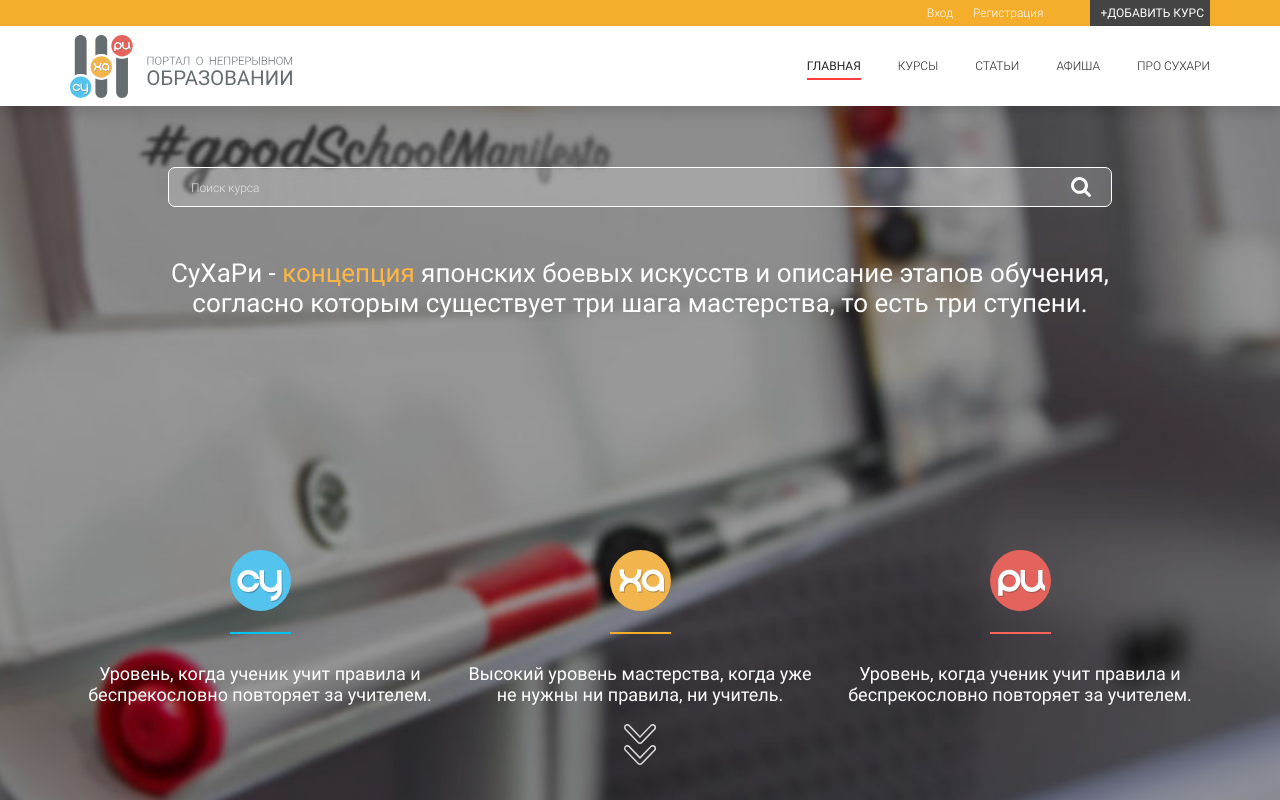
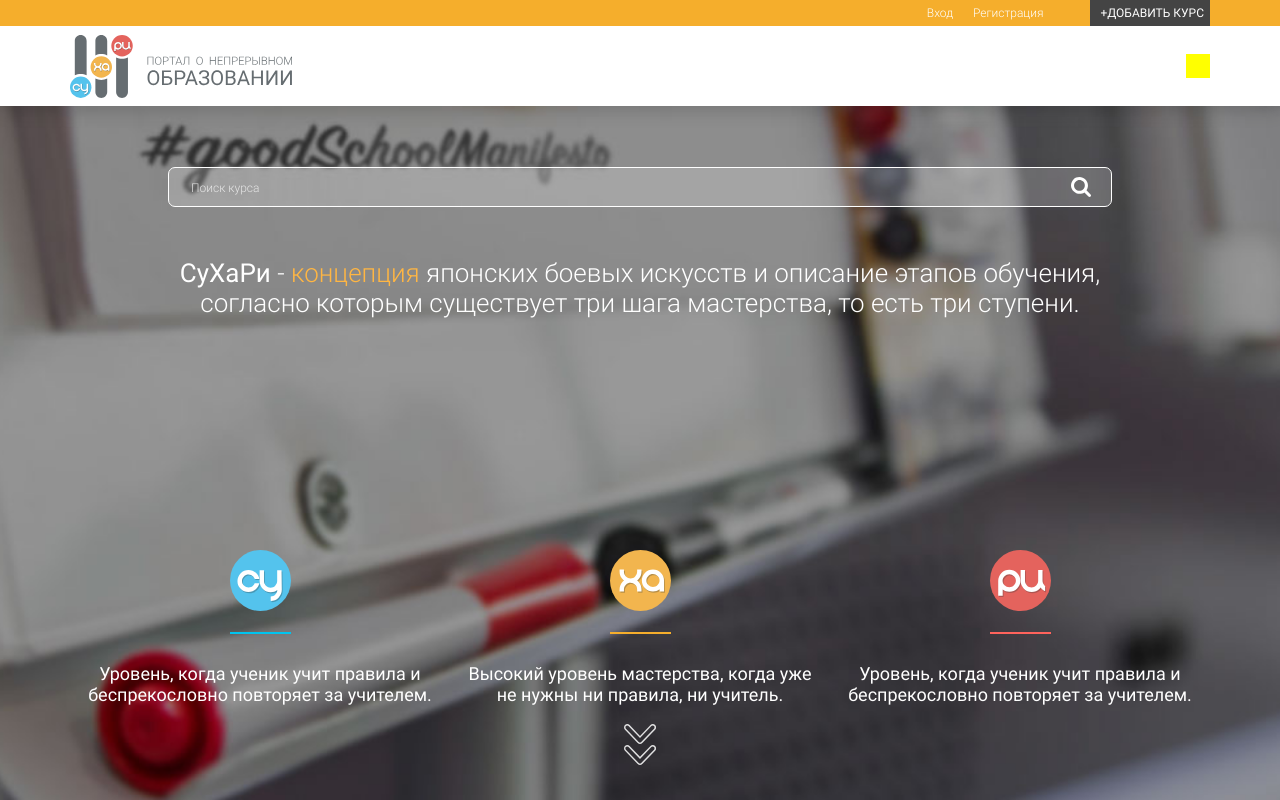
Before and after one commit to Alexander-Greckov/sukhari-demo, a website: page src/index.html in a window 1280 px wide. Shown: the top 800 px of the page. Drawn offline with Linux system fonts and the light colour scheme.

Commit message:
header adaptivity (in progress)

```diff
--- a/src/index.html
+++ b/src/index.html
@@ -26,27 +26,13 @@
                 <a href="#">+Добавить курс</a>
             </div>
         </div>
-        <div class="header-cont-wrapper">
-            <a class="header-logo logo" title="СуХаРи | Главная" href="">
-                <img src="img/logo_black.svg" alt="СуХаРи">
-            </a>
-            <ul class="header-menu">
-                <li class="header-menu-link hd-active">
-                    <a href="#">Главная</a>
-                </li>
-                <li class="header-menu-link">
-                    <a href="#">Курсы</a>
-                </li>
-                <li class="header-menu-link">
-                    <a href="#">Статьи</a>
-                </li>
-                <li class="header-menu-link">
-                    <a href="#">Афиша</a>
-                </li>
-                <li class="header-menu-link">
-                    <a href="#">Про сухари</a>
-                </li>
-            </ul>
+        <div class="header-cont">
+            <div class="header-cont-logo">
+                <a class="header-logo logo" href="#">
+                    <img src="img/logo_black.svg" alt="СуХаРи">
+                </a>
+                <span class="hamburger-menu"></span>
+            </div>
         </div>
     </header>
 
@@ -301,7 +287,7 @@
         <a href="#" class="info-read-more">Читать больше</a>
     </section>
 
-    <footer class="page-footer">
+    <!-- <footer class="page-footer">
         <div class="footer-inner">
             <div class="footer-menu">
                 <ul class="fm-inner">
@@ -352,6 +338,6 @@
             </div>
             <div class="footer-copy">&copy; 2016 All rights reserved.</div>
         </div>
-    </footer>
+    </footer> -->
 </body>
 </html>
--- a/src/scss/_global.scss
+++ b/src/scss/_global.scss
@@ -84,5 +84,5 @@ button {
 mark {
     background-color: transparent;
     color: #ffb643;
-    font-weight: normal;
+    // font-weight: normal;
 }
--- a/src/scss/_header.scss
+++ b/src/scss/_header.scss
@@ -1,7 +1,7 @@
 // Header block styles
 .page-header {
     width: 100%;
-    position: absolute;
+    position: fixed;
     background-color: white;
     left: 0;
     top: 0;
@@ -48,37 +48,29 @@
 }
 
 // Header content styles
-.header-cont-wrapper {
+.header-cont {
     @extend .inner;
     min-height: 80px;
     display: flex;
-    align-items: center;
-    justify-content: space-between;
-}
+    flex-direction: row; // column on mobile phones
 
-.header-menu {
-    padding: 0;
-    list-style-type: none;
-    display: flex;
-    align-items: center;
-    font-weight: lighter;
-    text-transform: uppercase;
-
-    &-link {
-        margin-left: 37px;
+    &-logo {
+        display: flex;
+        justify-content: space-between;
+        align-items: center;
+        width: 100%; // On mb devices
     }
 }
 
-.hd-active {
-    font-weight: normal;
-    position: relative;
+.hamburger-menu {
+    cursor: pointer;
+    display: block;
+    height: 24px;
+    width: 24px;
+    background-color: yellow;
+}
 
-    &::before {
-        content: '';
-        background-color: #ff3c3d;
-        position: absolute;
-        height: 2px;
-        width: 100%;
-        bottom: -7px;
-    }
+
+.header-logo {
+
 }
--- a/src/scss/_media.scss
+++ b/src/scss/_media.scss
@@ -2,6 +2,10 @@
     // .header-line {
     //     display: none;
     // }
+
+    .header-cont-logo {
+        width: 100%;
+    }
 
     .order-steps {
 
--- a/src/scss/_promo.scss
+++ b/src/scss/_promo.scss
@@ -91,7 +91,7 @@
     text-align: center;
     font-size: 26px;
     text-align: center;
-    font-weight: normal;
+    font-weight: lighter;
     color: white;
     margin: 51px 0 0 0;
 }
```
Also changed, not shown: src/css/styles.css.
